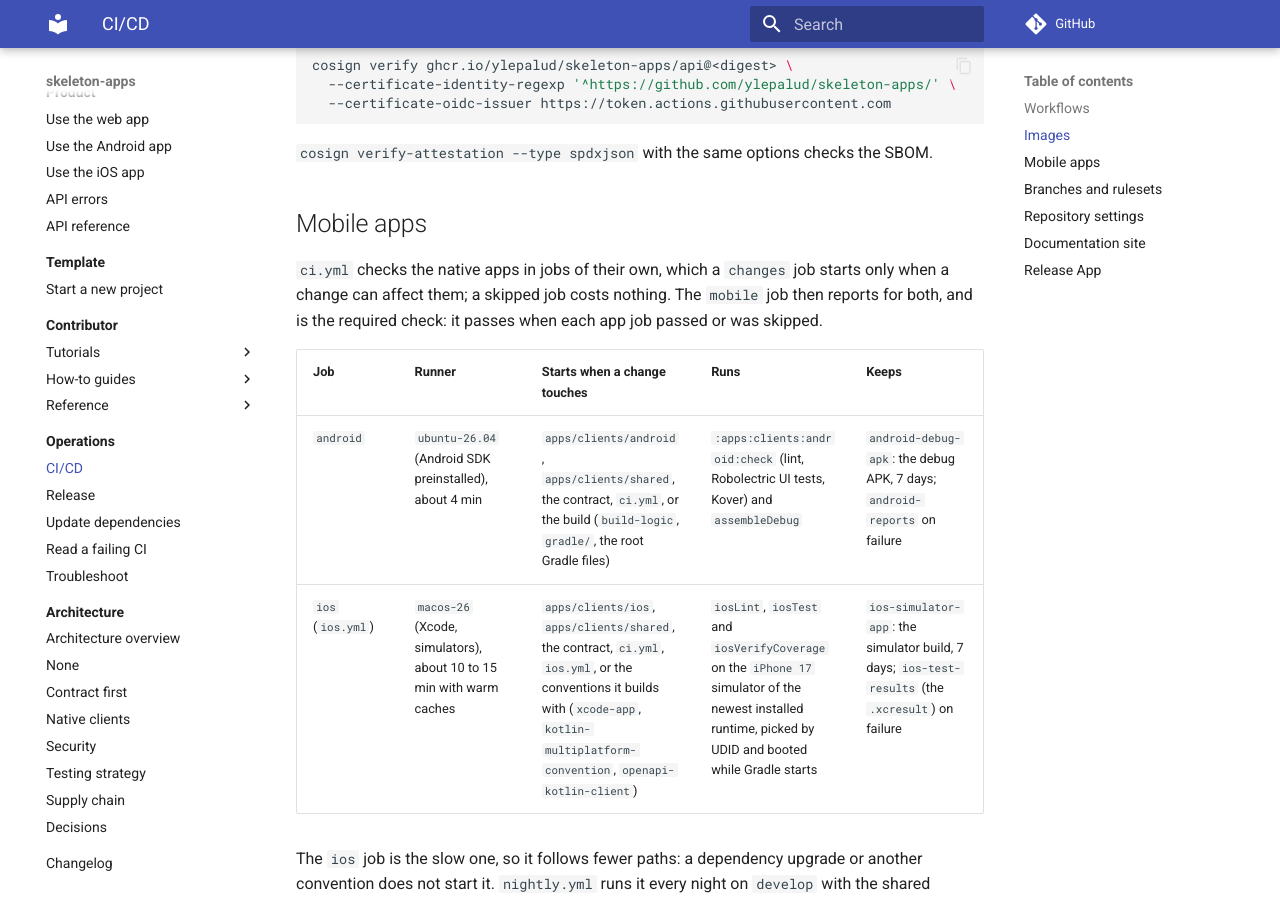
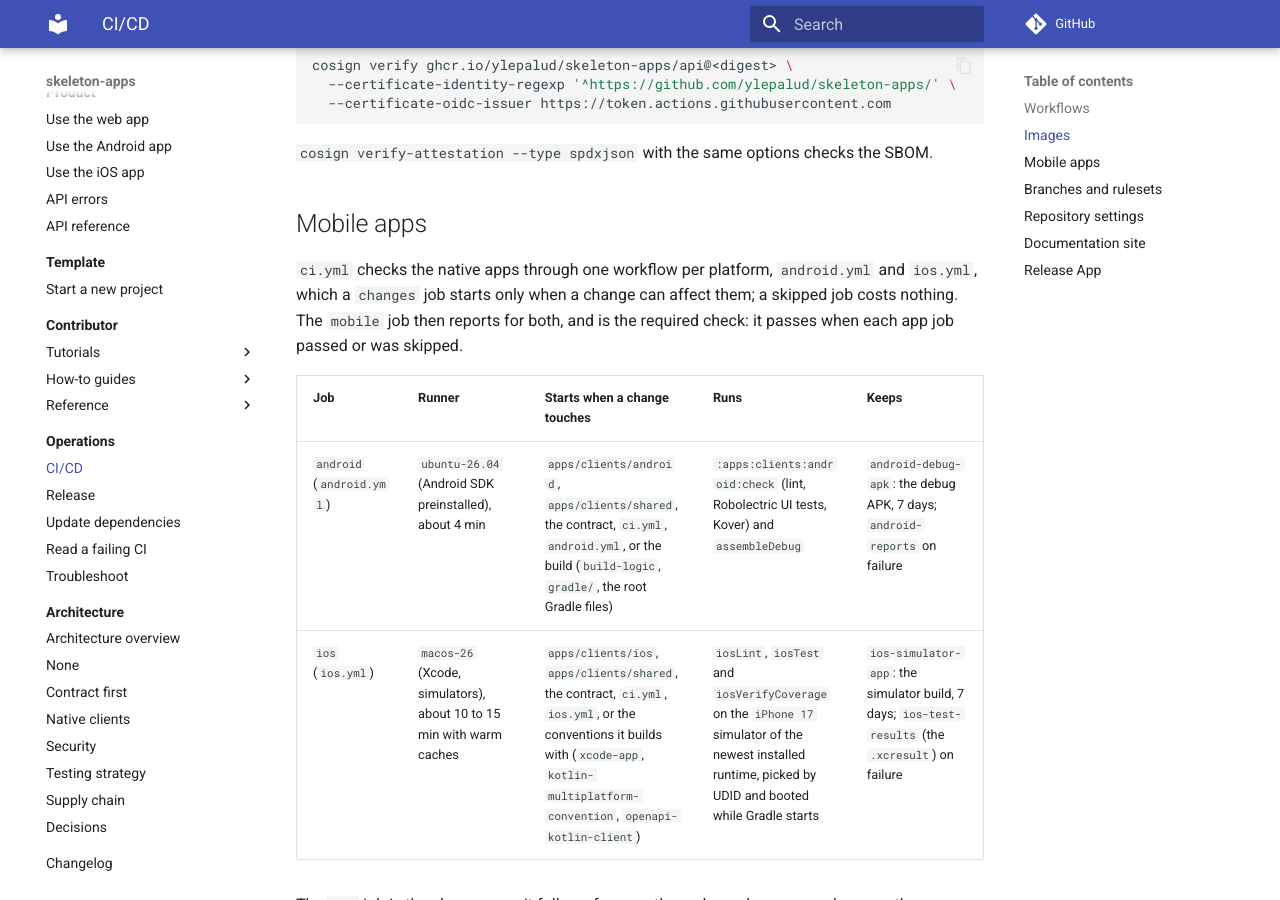
Before and after one commit to ylepalud/skeleton-apps, an MkDocs documentation site: the page built from docs/operations/ci-cd.md, in a window 1280 px wide and 900 px high, scrolled down 1602 px. Built offline with MkDocs 1.6.1 and Material for MkDocs 9.7.7, drawn with Linux system fonts in a browser that asks for light colours; comment, search, counter and statistics services are not loaded.

Commit message:
ci: give the android job its own workflow, like ios
Each platform now reads in one file, and ci.yml only decides which of
them a change needs.

Refs: #69

```diff
--- a/docs/operations/ci-cd.md
+++ b/docs/operations/ci-cd.md
@@ -44,11 +44,11 @@ cosign verify ghcr.io/ylepalud/skeleton-apps/api@<digest> \
 
 ## Mobile apps
 
-`ci.yml` checks the native apps in jobs of their own, which a `changes` job starts only when a change can affect them; a skipped job costs nothing. The `mobile` job then reports for both, and is the required check: it passes when each app job passed or was skipped.
+`ci.yml` checks the native apps through one workflow per platform, `android.yml` and `ios.yml`, which a `changes` job starts only when a change can affect them; a skipped job costs nothing. The `mobile` job then reports for both, and is the required check: it passes when each app job passed or was skipped.
 
 | Job | Runner | Starts when a change touches | Runs | Keeps |
 | --- | --- | --- | --- | --- |
-| `android` | `ubuntu-26.04` (Android SDK preinstalled), about 4 min | `apps/clients/android`, `apps/clients/shared`, the contract, `ci.yml`, or the build (`build-logic`, `gradle/`, the root Gradle files) | `:apps:clients:android:check` (lint, Robolectric UI tests, Kover) and `assembleDebug` | `android-debug-apk`: the debug APK, 7 days; `android-reports` on failure |
+| `android` (`android.yml`) | `ubuntu-26.04` (Android SDK preinstalled), about 4 min | `apps/clients/android`, `apps/clients/shared`, the contract, `ci.yml`, `android.yml`, or the build (`build-logic`, `gradle/`, the root Gradle files) | `:apps:clients:android:check` (lint, Robolectric UI tests, Kover) and `assembleDebug` | `android-debug-apk`: the debug APK, 7 days; `android-reports` on failure |
 | `ios` (`ios.yml`) | `macos-26` (Xcode, simulators), about 10 to 15 min with warm caches | `apps/clients/ios`, `apps/clients/shared`, the contract, `ci.yml`, `ios.yml`, or the conventions it builds with (`xcode-app`, `kotlin-multiplatform-convention`, `openapi-kotlin-client`) | `iosLint`, `iosTest` and `iosVerifyCoverage` on the `iPhone 17` simulator of the newest installed runtime, picked by UDID and booted while Gradle starts | `ios-simulator-app`: the simulator build, 7 days; `ios-test-results` (the `.xcresult`) on failure |
 
 The `ios` job is the slow one, so it follows fewer paths: a dependency upgrade or another convention does not start it. `nightly.yml` runs it every night on `develop` with the shared module's tests on the simulator too, and catches within a day what a pull request let through, such as a Kotlin upgrade that changes Swift export. Those nightly runs also fill the caches pull requests start from: the Gradle cache that `setup-gradle` writes from `develop` only, and `~/.konan`, the Kotlin/Native toolchain, kept by Kotlin version even when a run fails.
```
Also changed, not shown: 2 other files.
